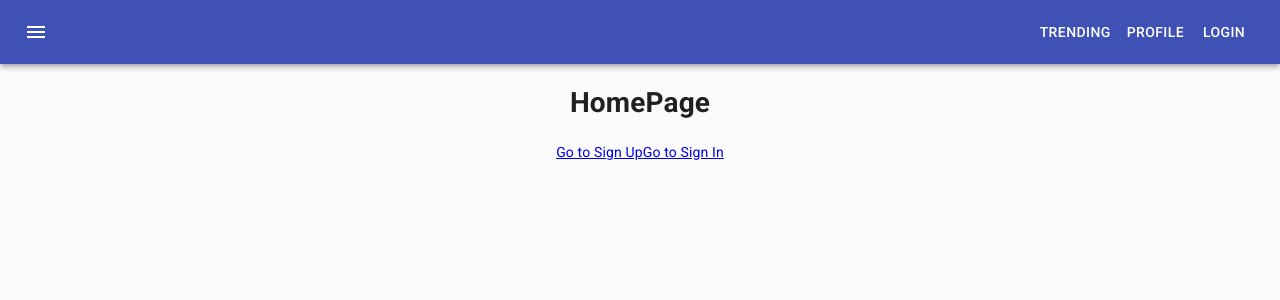
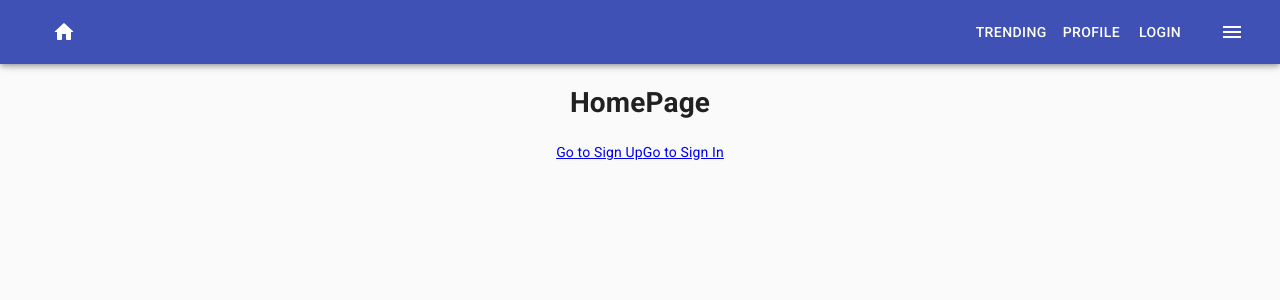
Before and after one commit to kazmiali/books-tracker, a React (Create React App) app: page / in a window 1280 px wide. Shown: the top 300 px of the page. Built offline with nearby package versions, Linux system fonts and the light colour scheme.

Commit message:
added header component

```diff
--- a/src/components/header.component.jsx
+++ b/src/components/header.component.jsx
@@ -7,16 +7,17 @@ import CssBaseline from '@material-ui/core/CssBaseline';
 import useScrollTrigger from '@material-ui/core/useScrollTrigger';
 import Button from '@material-ui/core/Button';
 import IconButton from '@material-ui/core/IconButton';
-import MenuIcon from '@material-ui/icons/Menu';
 import Slide from '@material-ui/core/Slide';
 import { makeStyles } from '@material-ui/core/styles';
+import MenuIcon from '@material-ui/icons/Menu';
+import HomeIcon from '@material-ui/icons/HomeRounded';
 
 const useStyles = makeStyles(theme => ({
 	root: {
 		flexGrow: 1
 	},
 	menuButton: {
-		marginRight: theme.spacing(2)
+		marginLeft: theme.spacing(2)
 	},
 	title: {
 		flexGrow: 1
@@ -61,15 +62,24 @@ export default function Header(props) {
 							color='inherit'
 							aria-label='menu'
 						>
-							<MenuIcon />
+							<HomeIcon />
 						</IconButton>
 						<Typography variant='h6' className={classes.title}></Typography>
 						<Button color='inherit'>Trending</Button>
 						<Button color='inherit'>Profile</Button>
 						<Button color='inherit'>Login</Button>
+						<IconButton
+							edge='start'
+							className={classes.menuButton}
+							color='inherit'
+							aria-label='menu'
+						>
+							<MenuIcon />
+						</IconButton>
 					</Toolbar>
 				</AppBar>
 			</HideOnScroll>
+
 			<Toolbar />
 		</div>
 	);
```
